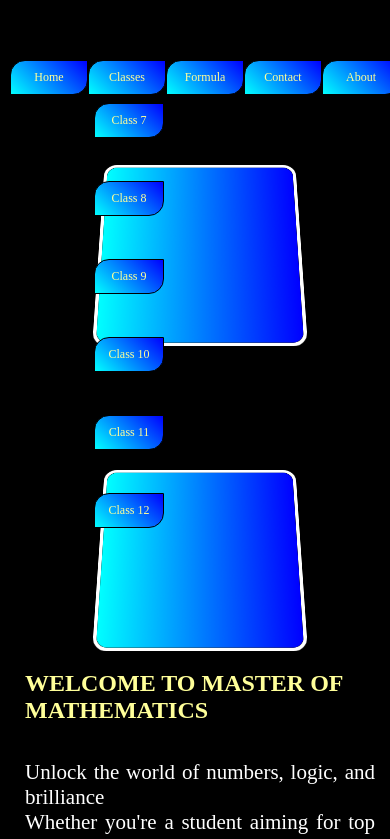
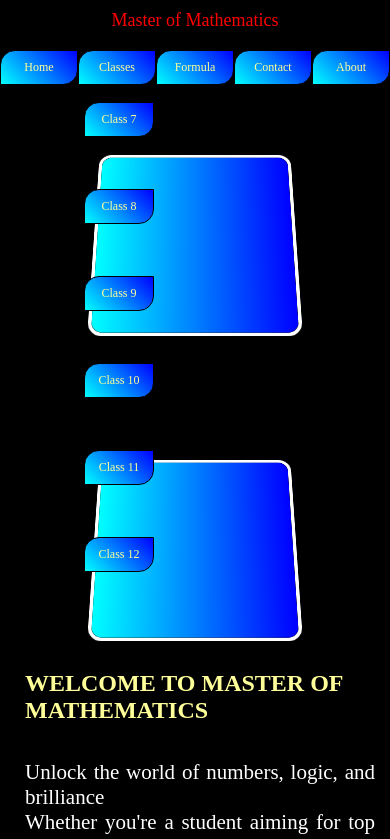
Before and after one commit to Mafiya2255/mathematicsofmaster, a plain HTML site: page index.html in a window 390 px wide. Both pictures are taken after a click on the link "Classes". Shown: the top 839 px of the page. Drawn offline with Linux system fonts and the light colour scheme.

Commit message:
Add files via upload

```diff
--- a/index.html
+++ b/index.html
@@ -5,7 +5,7 @@
     <meta name="viewport" content="width=device-width, initial-scale=1.0">
     <title>Master of Mathematics </title>
     <style>
-        *{
+   *{
     margin: 0;
     padding: 0;
     box-sizing: border-box;
@@ -339,14 +339,31 @@ margin-top:20px;
     z-index:10;
 }
  @media only screen and (max-width:413px) {
-  #navigation ul li {
+  body{
+    flex-direction: column;
+    align-items: stretch;
+  }
+    #navigation{
+margin-right: 0;         /* Right margin hatao */
+    left: 0;                 /* Agar position absolute/fixed ho to left 0 */
+    right: 0;
+    width: 100vw;            /* Full width */
+    display: flex;
+    flex-direction: column;  /* Column me lao */
+    align-items: center;     /* Center align */
+    justify-content: flex-start;
+    position: static;        /* Fixed/absolute hatao */
+    margin-top: 0;
+    padding: 0;
+  }
+    #navigation ul li {
 
     width: 78px;
     height: 35px;
     font-size: 12px;;
     border-top-left-radius: 15px;
     border-bottom-right-radius:15px;
-    margin-top:40px;
+    margin-top:50px;
   }
   #navigation ul li ul{
     list-style: none;
@@ -355,7 +372,7 @@ margin-top:20px;
     display: flex;
     flex-direction: column;
     position:absolute;
-    top:2px;
+    top:1px;
     width:80px;
     z-index:99;
 }
@@ -365,25 +382,50 @@ margin-top:20px;
 
 }
 #classes-submenu li {
-    margin-bottom: 3px !important; /* Force karein */
+    margin-bottom: 2px !important; /* Force karein */
 }
 #navigation ul li ul li a{
     font-size: 12px;
 }
+#navigation p{
+     color: red;
+    margin-left: 0;
+    margin-right: 0;
+    font-size: 18px;
+    text-align: center;
+    position: absolute;
+    top: 10px;
+    left: 0;
+    width: 100vw;
+
+}
+
 .card-container{
     display: flex;
     flex-direction: column;
-    margin-top: 100px;
-    margin-left:50px;
-    grid-gap:5px;
-    gap:5px;
-    z-index:-1;
+    margin-top: 5px;
+    margin-left: 0px;
+    width:100vw;
+    align-items: center;    /* Center me lao */
+    gap: 5px;
+    z-index: -1;
+}
+.card-inner{
+    transition:transform 0.6s;
+    transform-style: preserve-3d;
+    transform: rotateY(0deg);
+}
+.card-inner.flipped {
+    transform:rotateY(180deg);
 }
 .para{
     margin-top:500px;
     width:350px;
 }
 }
+
+
+
 
 
 
@@ -477,6 +519,11 @@ document.addEventListener('click', function(e) {
     ) {
         submenu.classList.remove('show');
     }
+});
+document.querySelectorAll('.card').forEach(card => {
+  card.addEventListener('click', function() {
+    this.querySelector('.card-inner').classList.toggle('flipped');
+  });
 });</script>
 </body>
 </html>
```
